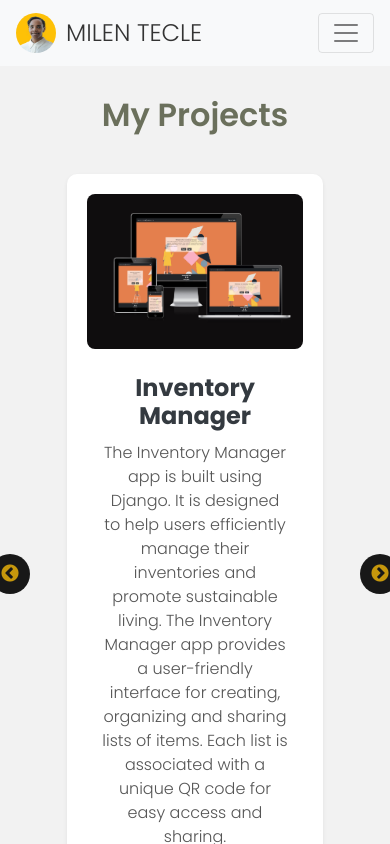
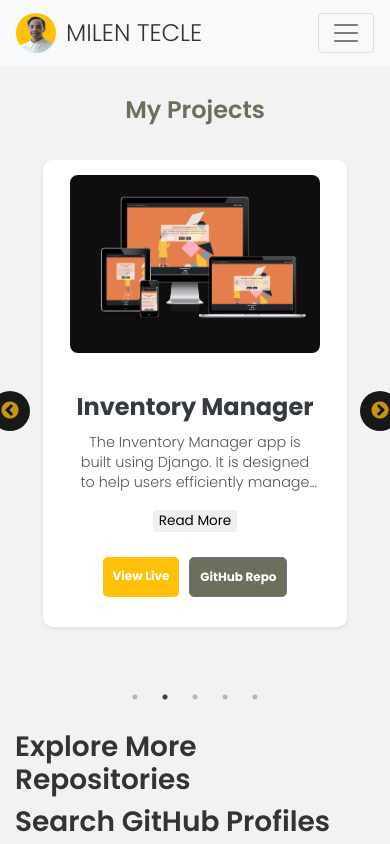
Before and after one commit to MilenTecle/portfolio, a React (Create React App) app: page /projects in a window 390 px wide. Shown: the top 844 px of the page. Built offline with nearby package versions, Linux system fonts and the light colour scheme.

Commit message:
add a component to expand content on project description on mobile

```diff
--- /dev/null
+++ b/src/components/ProjectCard.js
@@ -0,0 +1,58 @@
+import React, { useState } from "react";
+import styles from "../styles/Projects.module.css";
+
+const ProjectCard = ({ project }) => {
+  const [readMore, setReadMore] = useState(false);
+
+  const handleReadMore = () => {
+    setReadMore((prev) => !prev);
+  };
+
+  return (
+    <div className={styles.sliderItem}>
+      <div className={`${styles.card} shadow-sm`}>
+        <img
+          src={project.image}
+          className={styles.cardImage}
+          alt={`${project.name} screenshot`}
+        />
+        <div className={styles.cardBody}>
+          <h5 className={styles.cardTitle}>{project.name}</h5>
+          <p
+            className={`${styles.cardText} ${
+              readMore ? styles.expanded : ""
+            }`}
+          >
+            {project.description}
+          </p>
+          <button
+            className={styles.readMoreButton}
+            onClick={handleReadMore}
+          >
+            {readMore ? "Show Less" : "Read More"}
+          </button>
+          <div className={styles.btnContainer}>
+            <a
+              href={project.liveLink}
+              target="_blank"
+              rel="noopener noreferrer"
+              className={`btn btn-primary ${styles.viewLiveButton}`}
+            >
+              View Live
+            </a>
+            <a
+              href={project.repoLink}
+              target="_blank"
+              rel="noopener noreferrer"
+              className={`btn btn-secondary ${styles.repoButton}`}
+            >
+              GitHub Repo
+            </a>
+          </div>
+        </div>
+      </div>
+    </div>
+  );
+};
+
+export default ProjectCard;
--- a/src/components/Projects.js
+++ b/src/components/Projects.js
@@ -3,6 +3,7 @@ import Slider from "react-slick";
 import Footer from "./Footer";
 import GitHubInfo from "./GitHubInfo";
 import styles from "../styles/Projects.module.css";
+import ProjectCard from "./ProjectCard";
 import coffeeCeremonyImage from "../assets/images/coffee-ceremony.png";
 import humanBodyQuizImage from "../assets/images/human-body-quiz.png";
 import inventoryManagerImage from "../assets/images/inventory-manager.png";
@@ -66,42 +67,11 @@ const Projects = () => {
         <h2 className={styles.projectsHeading}>My Projects</h2>
         <Slider {...sliderSettings}>
           {projects.map((project, index) => (
-            <div key={index} className={`${styles.sliderItem}`}>
-              <div className={`${styles.card} shadow-sm`}>
-                <img
-                  src={project.image}
-                  className={styles.cardImage}
-                  alt={`${project.name} screenshot`}
-                />
-                <div className={styles.cardBody}>
-                  <h5 className={styles.cardTitle}>{project.name}</h5>
-                  <p className={styles.cardText}>{project.description}</p>
-                  <div className="d-flex justify-content-between align-items-center mt-3">
-                    <a
-                      href={project.liveLink}
-                      target="_blank"
-                      rel="noopener noreferrer"
-                      className={`btn btn-primary ${styles.viewLiveButton}`}
-                    >
-                      View Live
-                    </a>
-                    <a
-                      href={project.repoLink}
-                      target="_blank"
-                      rel="noopener noreferrer"
-                      className={`btn btn-secondary ${styles.repoButton}`}
-                    >
-                      GitHub Repo
-                    </a>
-                  </div>
-                </div>
-              </div>
-            </div>
+            <ProjectCard key={index} project={project} /> // Use ProjectCard component
           ))}
         </Slider>
       </div>
 
-      {/* GitHubInfo Section */}
       <div className="container">
         <div className="github-section mb-5 mt-5">
           <h3>Explore More Repositories</h3>
--- a/src/styles/Projects.module.css
+++ b/src/styles/Projects.module.css
@@ -2,8 +2,7 @@
     text-align: center;
     font-size: 2rem;
     margin-bottom: 20px;
-    color: #6b705c;
-    /* Olive Green */
+    color: #6b705c; /* Olive Green */
 }
 
 .sliderItem {
@@ -52,7 +51,7 @@
 .cardImage {
     width: 100%;
     max-width: 300px;
-    margin: 0 auto;
+    margin: 0 auto 15px; /* Add spacing below the image */
     border-radius: 8px;
 }
 
@@ -67,24 +66,62 @@
     color: #343a40;
 }
 
+/* Adjust for desktop */
 .cardText {
     font-size: 1rem;
-    margin-bottom: 20px;
+    margin-bottom: 15px; /* Add spacing below text */
     color: #555;
+    line-height: 1.6; /* Improve readability */
+    overflow: hidden;
+    text-overflow: ellipsis;
+    display: -webkit-box;
+    -webkit-line-clamp: unset; /* No truncation on desktop by default */
+    -webkit-box-orient: vertical;
+    transition: max-height 0.3s ease-in-out;
 }
 
+/* Expand logic for mobile devices */
+@media (max-width: 768px) {
+    .cardText {
+        font-size: 0.9rem;
+        line-height: 1.4;
+        -webkit-line-clamp: 3; /* Limit text to 3 lines on mobile */
+    }
+    .cardText.expanded {
+        -webkit-line-clamp: unset; /* Remove truncation */
+        max-height: none; /* Allow full text display */
+    }
+}
+
+/* Hide "Read More" button on desktop */
+.readMoreButton {
+    display: none; /* Hide by default */
+}
+
+@media (max-width: 768px) {
+    .readMoreButton {
+        display: inline; /* Show only on mobile */
+        font-size: 0.85rem; /* Adjust button size for smaller screens */
+    }
+}
+
+/* Buttons */
 .viewLiveButton,
 .repoButton {
     text-decoration: none;
-    padding: 10px 15px;
+    padding: 10px 20px; /* Add padding for better spacing */
     border-radius: 5px;
     font-weight: bold;
     transition: all 0.3s ease;
+    display: inline-block; /* Ensure buttons are inline */
+    width: auto; /* Adjust width for side-by-side layout */
+    text-align: center;
 }
 
 .viewLiveButton {
     background-color: #ffc107;
     color: #fff;
+    border: none;
 }
 
 .viewLiveButton:hover {
@@ -99,3 +136,58 @@
 .repoButton:hover {
     background-color: #4f5543;
 }
+
+.btnContainer {
+    display: flex;
+    justify-content: center; /* Center buttons */
+    gap: 10px; /* Add spacing between buttons */
+    margin-top: 15px; /* Add spacing above buttons */
+}
+
+/* Mobile Responsiveness */
+@media (max-width: 768px) {
+    .projectsHeading {
+        font-size: 1.5rem;
+        margin-bottom: 15px;
+    }
+
+    .card {
+        width: 95%; /* Reduce card width */
+        margin: 0 auto;
+        padding: 15px;
+    }
+
+    .cardImage {
+        max-width: 250px;
+    }
+
+    .cardText {
+        font-size: 0.9rem;
+        line-height: 1.4;
+        -webkit-line-clamp: 3; /* Limit text to 3 lines on mobile */
+    }
+
+    .readMoreButton {
+        font-size: 0.85rem; /* Adjust button size for smaller screens */
+        border: none;
+        border-radius: 3px;
+        margin-bottom: 10px;
+    }
+
+    .btnContainer {
+        flex-direction: row; /* Arrange buttons in a row */
+        gap: 10px; /* Ensure consistent spacing */
+    }
+
+    .viewLiveButton,
+    .repoButton {
+    padding: 10px;
+    border-radius: 5px;
+    font-weight: bold;
+    font-size: 12px;
+    transition: all 0.3s ease;
+    display: inline-block; /* Ensure buttons are inline */
+    width: auto; /* Adjust width for side-by-side layout */
+    text-align: center;
+}
+}
```
